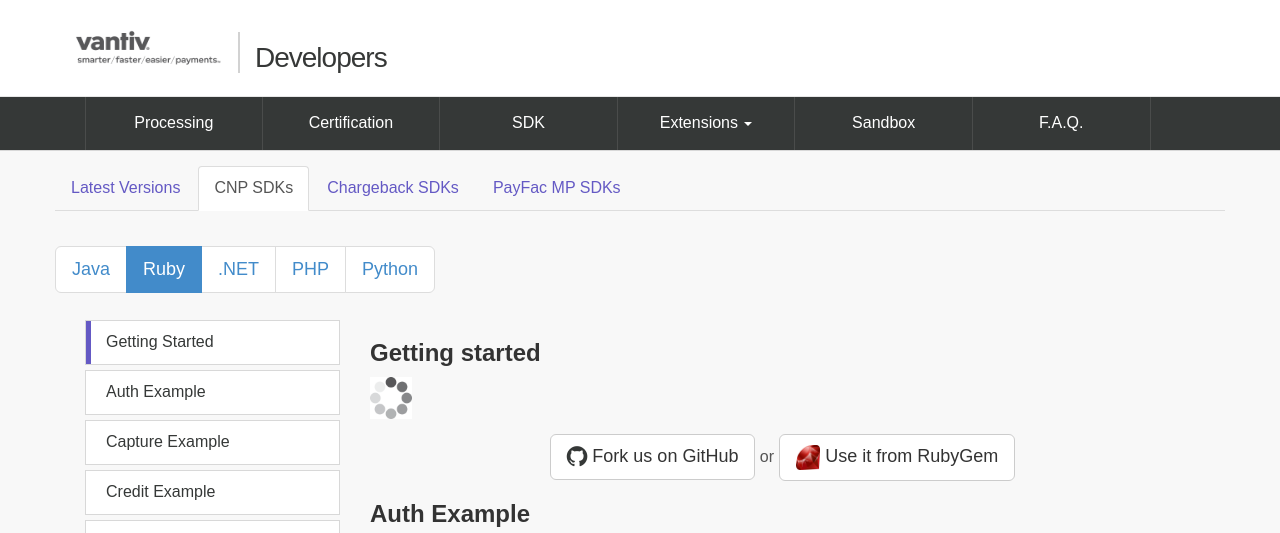
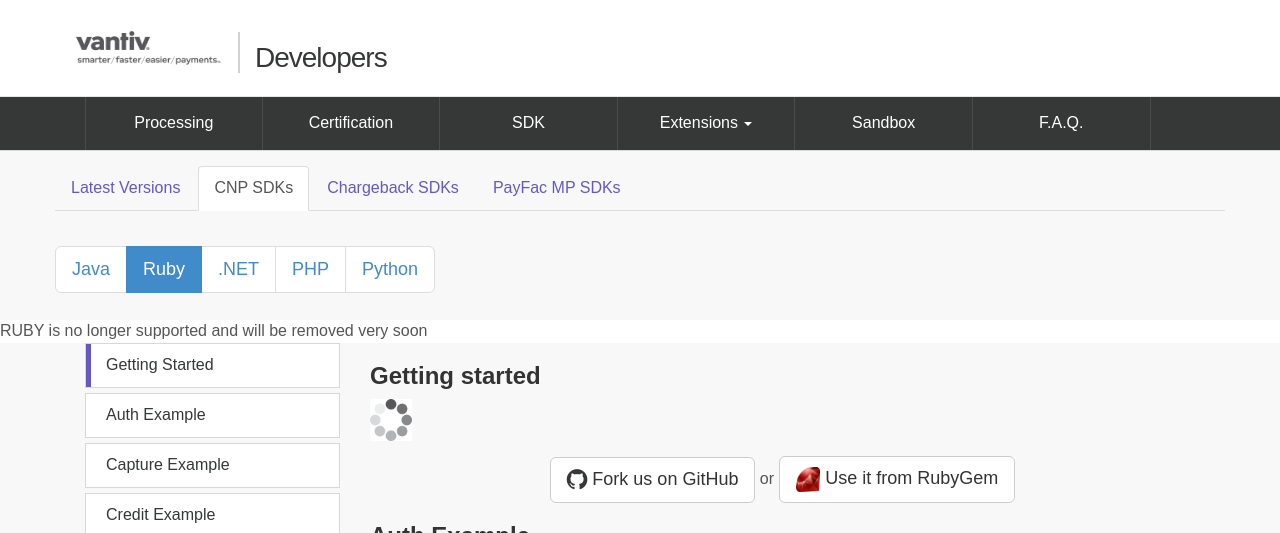
Before and after one commit to isunnapud/vantiv.github.io, a Jekyll site: the page built from ruby/index.html, in a window 1280 px wide and 900 px high, cut to the strip 0-533 px from the top of the window. Built offline with Jekyll 4.4.1, drawn with Linux system fonts in a browser that asks for light colours; nearby versions of some CDN libraries.

Commit message:
Update index.html
RUBY is no longer supported and will be removed very soon

```diff
--- a/ruby/index.html
+++ b/ruby/index.html
@@ -10,7 +10,7 @@
 content-description: ""
 
 ---
-
+RUBY is no longer supported and will be removed very soon
 <section id="dev-main" class="gray">
     <div class="container">
         <div class="col-md-3">
```
